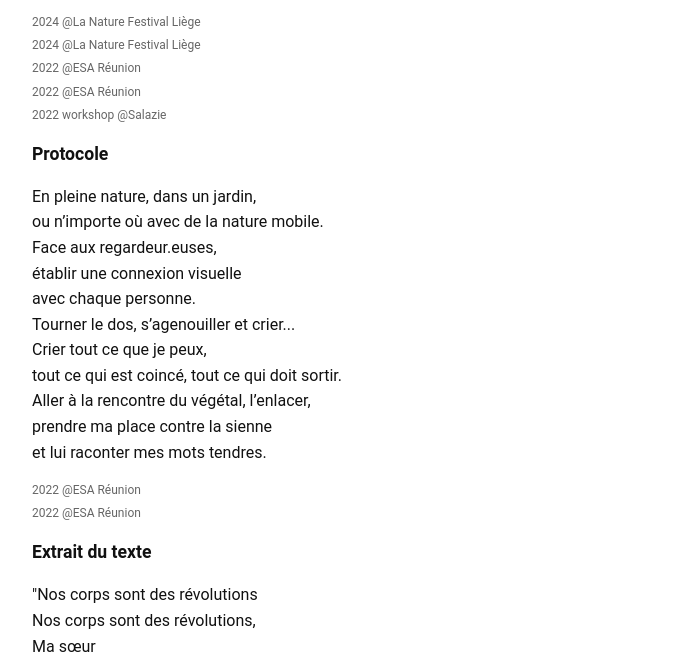
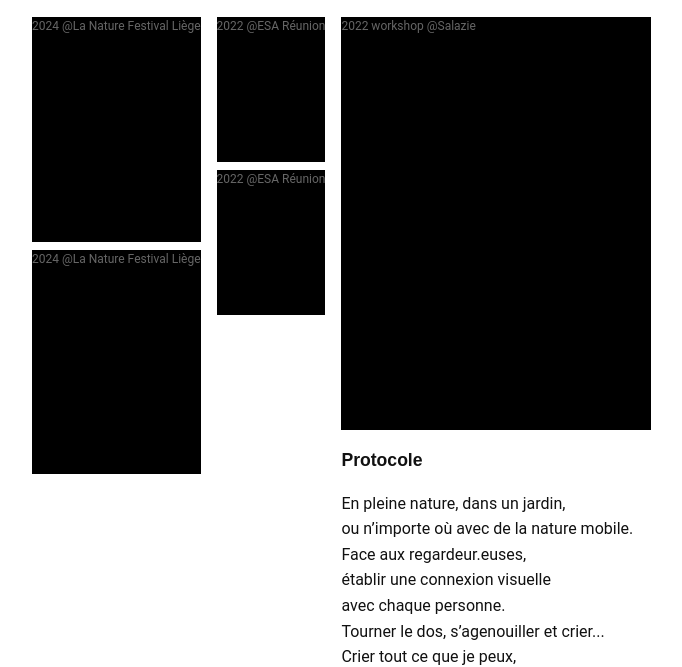
Before and after one commit to brunrhb/oce-p, a plain HTML site: page index.html in a window 1280 px wide. Shown: the part 150-817 px from the top of the page, without its empty margins (8-690 px from the left). Drawn offline with Linux system fonts and the light colour scheme.

Commit message:
Update styles.css

```diff
--- a/styles.css
+++ b/styles.css
@@ -8,7 +8,9 @@
     --color-accent: #000;
     --max-width: 1200px;
   }
+  /* #endregion */
 
+  /* #region RESET / BASE */
   body {
     margin: 0;
     font-family: var(--font-body);
@@ -26,6 +28,7 @@ main.portfolio {
 
   /* #region STRUCTURE DES PROJETS */
   section.project {
+    border-bottom: 1px solid #eee;
     padding: 1.5rem 0;
   }
 
@@ -53,7 +56,10 @@ section.project {
   /* #endregion */
 
   /* #region COLONNES ET GRILLES */
-.three-columns {
+  .three-columns,
+  .two-columns,
+  .columns {
+    display: flex;
     gap: 1rem;
     flex-wrap: wrap;
   }
@@ -73,6 +79,10 @@ section.project {
 
   /* #region MEDIA PLACEHOLDERS */
   .media-placeholder {
+    width: 100%;
+    aspect-ratio: 3/4;
+    background-color: #000;
+    margin-bottom: 0.5rem;
     position: relative;
   }
 
@@ -91,7 +101,9 @@ section.project {
 
   /* #region TEXTES ET TITRES */
   .text-title {
+    font-family: var(--font-heading);
     font-size: 1.1rem;
+    margin: 1rem 0 0.5rem;
   }
 
   .text-title.italic {
@@ -101,11 +113,12 @@ section.project {
 
   /* #region COMPOSANTS DIVERS */
   .separator-nyaze {
+    margin: 2rem 0;
     border: none;
     border-top: 1px solid #aaa;
   }
 
-.separator-nyaze {
+  .video-link {
     display: inline-block;
     margin-top: 1rem;
     font-weight: bold;
@@ -120,6 +133,7 @@ ul {
 
   /* #region RESPONSIVE */
   @media (max-width: 768px) {
+    .columns,
     .two-columns,
     .three-columns {
       flex-direction: column;
```
Lines whose indentation alone changed are shown as unchanged.
